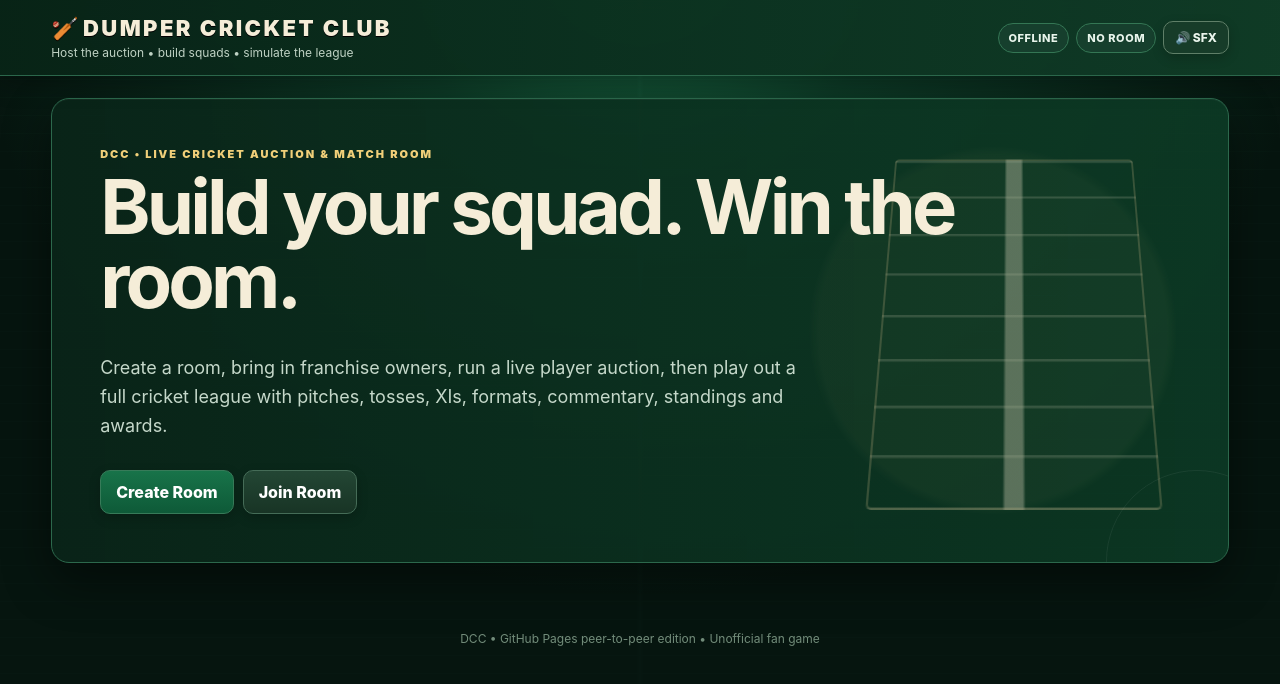
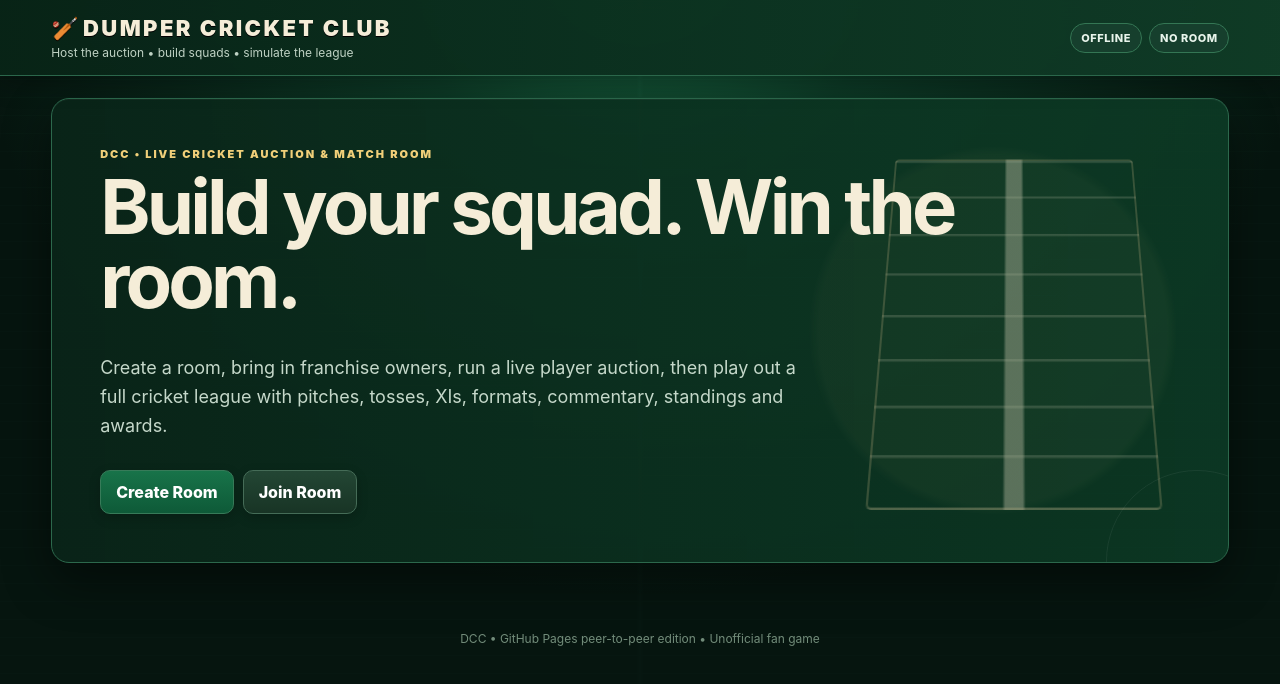
Before and after one commit to diddyX6969/dumper-cricket-club, a plain HTML site: page index.html in a window 1280 px wide. Drawn offline with Linux system fonts and the light colour scheme.

Commit message:
Remove DCC SFX toggle

```diff
--- a/index.html
+++ b/index.html
@@ -9,7 +9,7 @@
 <body>
 <header class="top">
   <div><h1>DUMPER CRICKET CLUB</h1><p>Host the auction • build squads • simulate the league</p></div>
-  <div class="top-right"><span id="netBadge" class="badge">OFFLINE</span><span id="roomBadge" class="badge">NO ROOM</span><button id="sfxBtn" class="sfx-toggle" onclick="toggleSfx()">🔊 SFX</button><button id="logoutBtn" class="logout hidden" onclick="logoutRoom()">Log Out</button></div>
+  <div class="top-right"><span id="netBadge" class="badge">OFFLINE</span><span id="roomBadge" class="badge">NO ROOM</span><button id="logoutBtn" class="logout hidden" onclick="logoutRoom()">Log Out</button></div>
 </header>
 
 <main>
```
